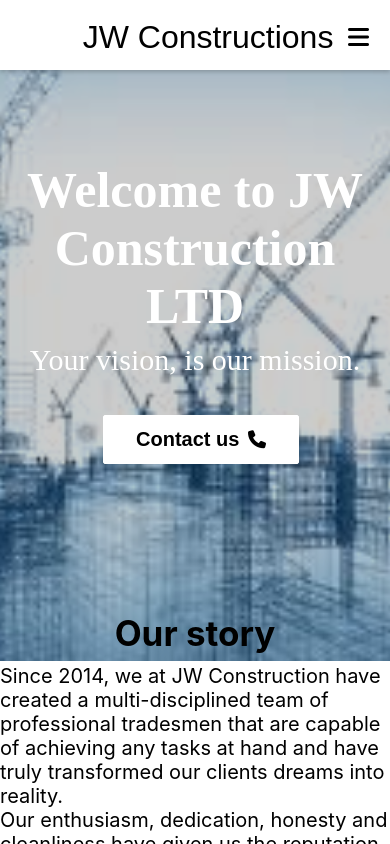
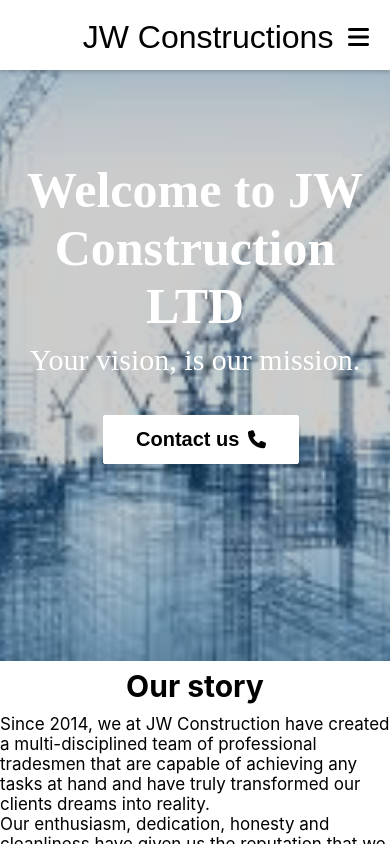
Before and after one commit to LewisMurray00/React-practice-website, a React (Create React App) app: page / in a window 390 px wide. Shown: the top 844 px of the page. Built offline with nearby package versions, Linux system fonts and the light colour scheme.

Commit message:
Added some responsive styling

```diff
--- a/src/Components/About(Home)/AboutHome.css
+++ b/src/Components/About(Home)/AboutHome.css
@@ -23,3 +23,16 @@
     color: black;
     font-family: -apple-system, BlinkMacSystemFont, 'Segoe UI', Roboto, Oxygen, Ubuntu, Cantarell, 'Open Sans', 'Helvetica Neue', sans-serif
 }
+
+@media screen and (max-width:960px){
+    .about-container{
+        padding-top: 120px;
+        padding-bottom: 60px;
+    }
+    .about-title{
+        font-size: 30px;
+    }
+    .about-texts{
+        font-size: 17px;
+    }
+}
```
